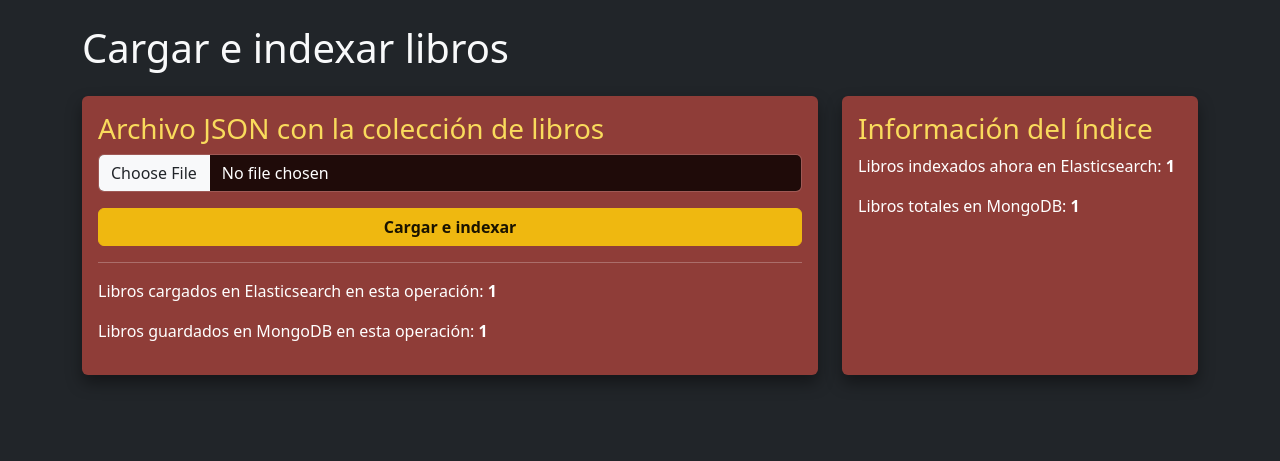
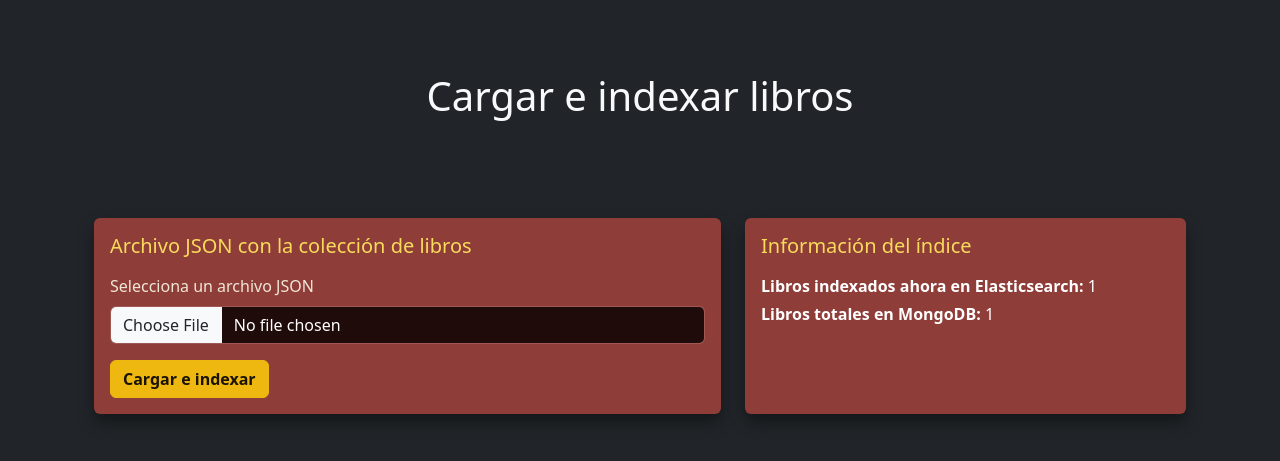
Before and after one commit to JoseLuisAriza/BigData, a Flask app: template proyecto_bigdata/templates/cargar_archivos.html in a window 1280 px wide. Shown: the part 57-518 px from the top of the page. Run offline with Flask 3, Linux system fonts and the light colour scheme; the template is opened without the code that fills it: most values are stand-ins (such as "Sample title", 1, 10 or a date in 2020); parts of the project's set-up code (start-up, migrations or seed data) failed here and were passed over.

Commit message:
Update cargar_archivos.html

```diff
--- a/proyecto_bigdata/templates/cargar_archivos.html
+++ b/proyecto_bigdata/templates/cargar_archivos.html
@@ -1,49 +1,46 @@
 {% extends "base.html" %}
 
-{% block title %}Cargar e indexar libros - {{ app_nombre }}{% endblock %}
+{% block title %}Cargar e indexar libros{% endblock %}
 
 {% block content %}
-<h1 class="mb-4">Cargar e indexar libros</h1>
+<div class="container py-5">
+  <h1 class="mb-4 text-center">Cargar e indexar libros</h1>
+
+  {% if mensaje_error %}
+    <div class="alert alert-danger" role="alert">
+      {{ mensaje_error }}
+    </div>
+  {% endif %}
+
+  {% if mensaje_exito %}
+    <div class="alert alert-success" role="alert">
+      {{ mensaje_exito }}
+    </div>
+  {% endif %}
 
   <div class="row g-4">
-  <div class="col-lg-8">
-    <div class="card card-dark h-100">
+    <div class="col-lg-7">
+      <div class="card bg-card text-white h-100">
         <div class="card-body">
-        <h3 class="card-title">Archivo JSON con la colección de libros</h3>
+          <h5 class="card-title mb-3">Archivo JSON con la colección de libros</h5>
           <form method="post" enctype="multipart/form-data">
             <div class="mb-3">
-            <input type="file" name="archivo" class="form-control" accept=".json" required>
+              <label for="archivo" class="form-label">Selecciona un archivo JSON</label>
+              <input type="file" class="form-control" id="archivo" name="archivo" accept=".json" required>
             </div>
-          <div class="d-grid">
             <button type="submit" class="btn btn-primary">Cargar e indexar</button>
-          </div>
           </form>
-
-        <hr>
-
-        {% if total_indexados_es is not none %}
-          <p>Libros cargados en Elasticsearch en esta operación: <strong>{{ total_indexados_es }}</strong></p>
-        {% endif %}
-        {% if total_insertados_mongo is not none %}
-          <p>Libros guardados en MongoDB en esta operación: <strong>{{ total_insertados_mongo }}</strong></p>
-        {% endif %}
-
-        {% if error %}
-          <p class="text-danger small">{{ error }}</p>
-        {% endif %}
         </div>
       </div>
     </div>
 
-  <div class="col-lg-4">
-    <div class="card card-dark h-100">
+    <div class="col-lg-5">
+      <div class="card bg-card-soft text-white h-100">
         <div class="card-body">
-        <h3 class="card-title">Información del índice</h3>
-        <p>Libros indexados ahora en Elasticsearch: <strong>{{ total_es_actual }}</strong></p>
-        <p>Libros totales en MongoDB: <strong>{{ estadisticas_mongo.total_libros_mongo }}</strong></p>
-        <p class="small text-muted">
-
-        </p>
+          <h5 class="card-title mb-3">Información del índice</h5>
+          <p class="mb-1"><strong>Libros indexados ahora en Elasticsearch:</strong> {{ total_en_elastic }}</p>
+          <p class="mb-0"><strong>Libros totales en MongoDB:</strong> {{ total_en_mongo }}</p>
+        </div>
       </div>
     </div>
   </div>
```
Lines whose indentation alone changed are shown as unchanged.
